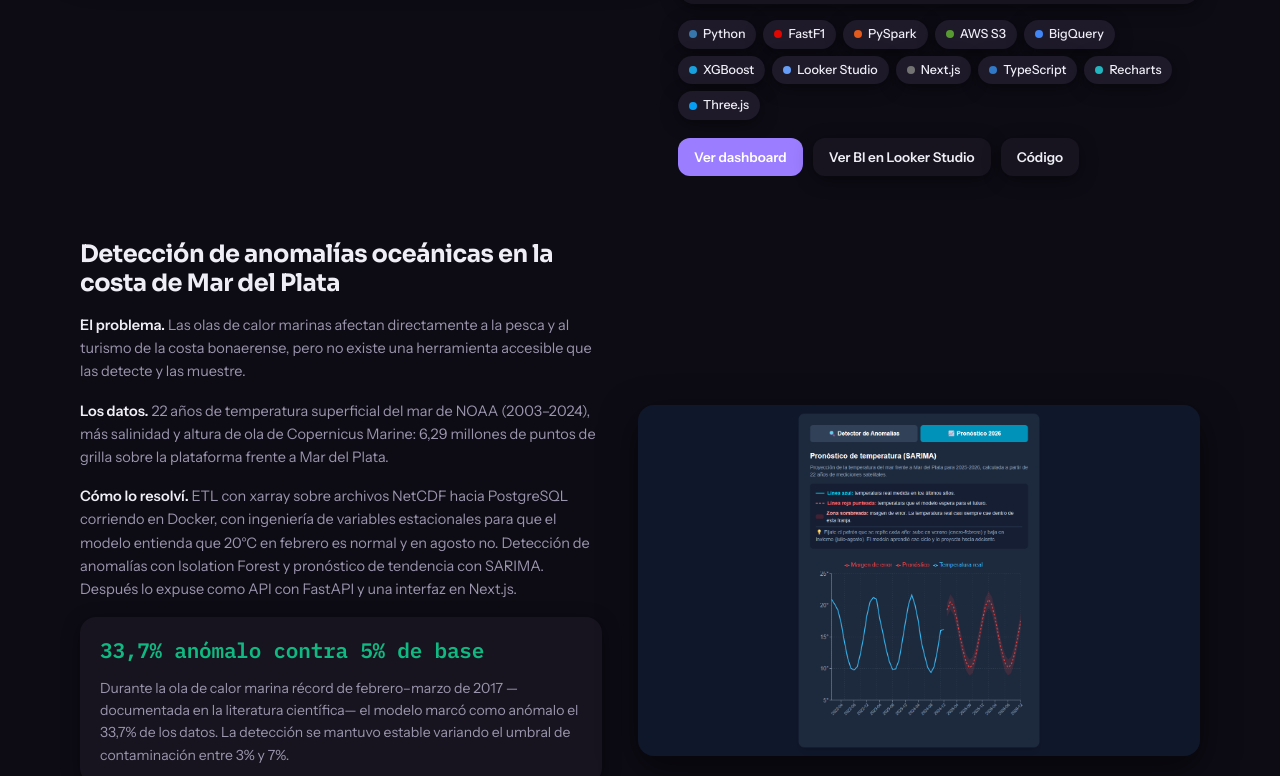
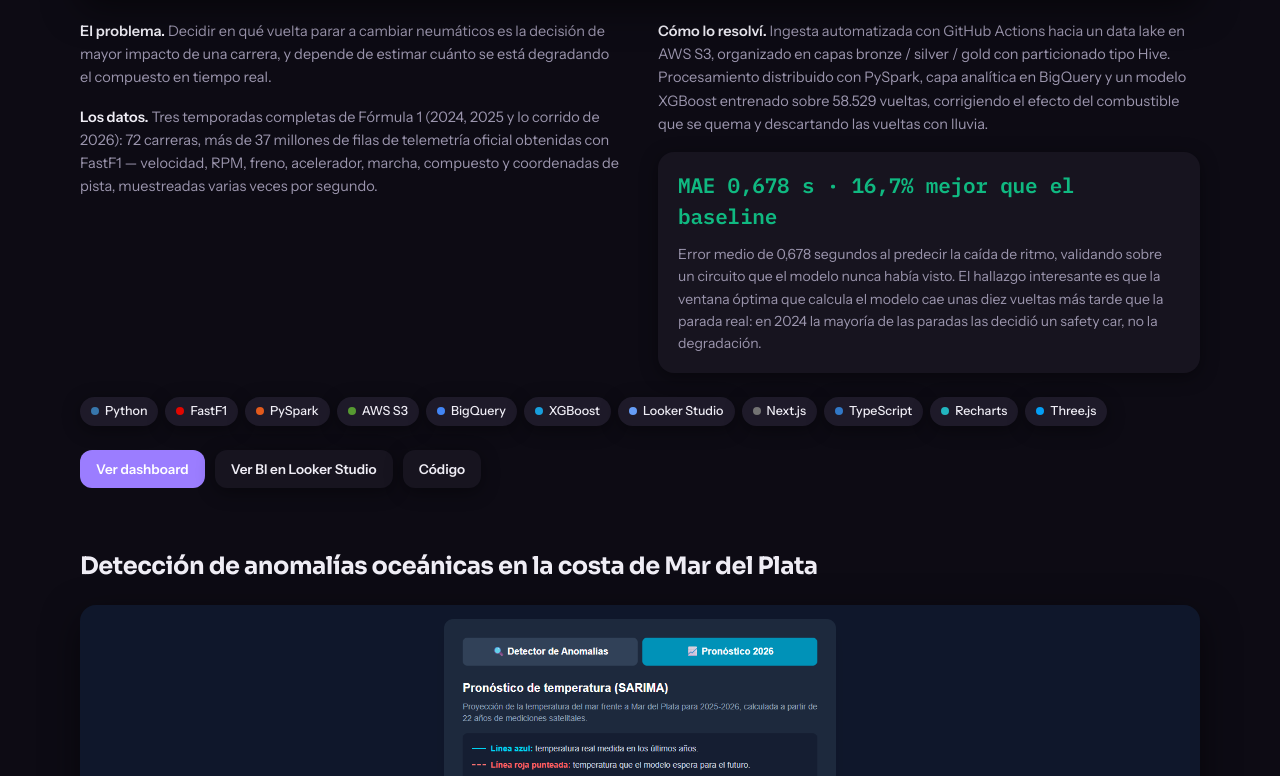
Before and after one commit to gabydomingo/porfolio, a React (Vite) app: page / in a window 1280 px wide. Shown: the part 1400-2176 px from the top of the page. Built offline with nearby package versions, Linux system fonts and the light colour scheme.

Commit message:
Destacados apilados: imagen a todo el ancho y texto en dos columnas

```diff
--- a/src/components/ProyectosDestacados.jsx
+++ b/src/components/ProyectosDestacados.jsx
@@ -23,15 +23,12 @@ export default function ProyectosDestacados() {
       </h2>
 
       {destacados.map((p, i) => (
-        <article
-          key={p.id}
-          className={`reveal pcard flex flex-wrap items-stretch gap-9 ${
-            i % 2 === 1 ? 'flex-row-reverse' : ''
-          }`}
-        >
-          <div
-            className="relative aspect-[16/10] min-w-[280px] flex-[1_1_440px] self-center overflow-hidden rounded-2xl shadow-card"
-          >
+        <article key={p.id} className="reveal pcard flex flex-col gap-6">
+          <h3 className="font-display m-0 text-2xl leading-[1.2] font-bold tracking-[-0.02em]">
+            {p.titulo}
+          </h3>
+
+          <div className="relative aspect-[2/1] overflow-hidden rounded-2xl shadow-card">
             <div className="pzoom absolute inset-0">
               {p.imagen ? (
                 <img
@@ -47,15 +44,18 @@ export default function ProyectosDestacados() {
             </div>
           </div>
 
-          <div className="flex min-w-[280px] flex-[1_1_400px] flex-col justify-center gap-4">
-            <h3 className="font-display m-0 text-2xl leading-[1.2] font-bold tracking-[-0.02em]">
-              {p.titulo}
-            </h3>
-
+          {/* Dos columnas recién desde lg: abajo el texto queda en una sola,
+              que es como ya se veía apilado */}
+          <div className="grid gap-x-9 gap-y-4 lg:grid-cols-2">
+            <div
+              className={`flex flex-col gap-4 ${i % 2 === 1 ? 'lg:order-2' : ''}`}
+            >
               <Bloque titulo="El problema.">{p.problema}</Bloque>
               <Bloque titulo="Los datos.">{p.datos}</Bloque>
+            </div>
+
+            <div className="flex flex-col gap-4">
               <Bloque titulo="Cómo lo resolví.">{p.solucion}</Bloque>
-
               <div className="rounded-2xl bg-surf px-5 py-[18px] shadow-soft">
                 <div className="font-mono text-[clamp(17px,2.4vw,21px)] font-semibold tracking-[-0.01em] text-green">
                   {p.resultado.titular}
@@ -64,6 +64,8 @@ export default function ProyectosDestacados() {
                   {p.resultado.detalle}
                 </p>
               </div>
+            </div>
+          </div>
 
           <div className="flex flex-wrap gap-[7px]">
             {p.tags.map((t) => (
@@ -71,7 +73,7 @@ export default function ProyectosDestacados() {
             ))}
           </div>
 
-            <div className="mt-[2px] flex flex-wrap gap-[10px]">
+          <div className="flex flex-wrap gap-[10px]">
             {p.enlaces.map((e) => {
               const externo = e.href.startsWith('http');
               return (
@@ -81,9 +83,7 @@ export default function ProyectosDestacados() {
                   target={externo ? '_blank' : undefined}
                   rel={externo ? 'noopener' : undefined}
                   className={`${enlaceBase} ${
-                      e.principal
-                        ? 'bg-vio text-white'
-                        : 'bg-surf shadow-soft'
+                    e.principal ? 'bg-vio text-white' : 'bg-surf shadow-soft'
                   }`}
                 >
                   {e.texto}
@@ -91,7 +91,6 @@ export default function ProyectosDestacados() {
               );
             })}
           </div>
-          </div>
         </article>
       ))}
     </section>
```
Lines whose indentation alone changed are shown as unchanged.
